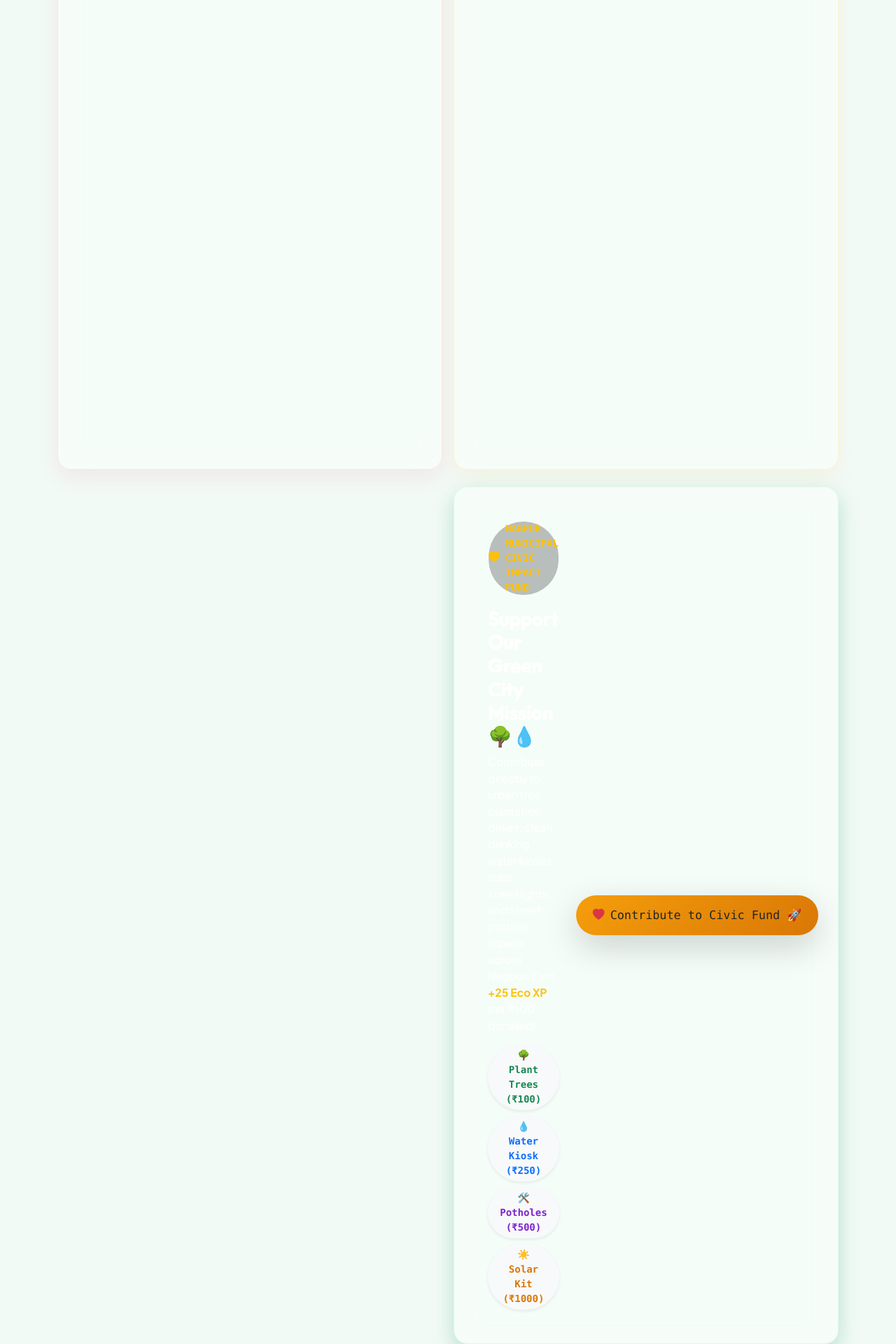
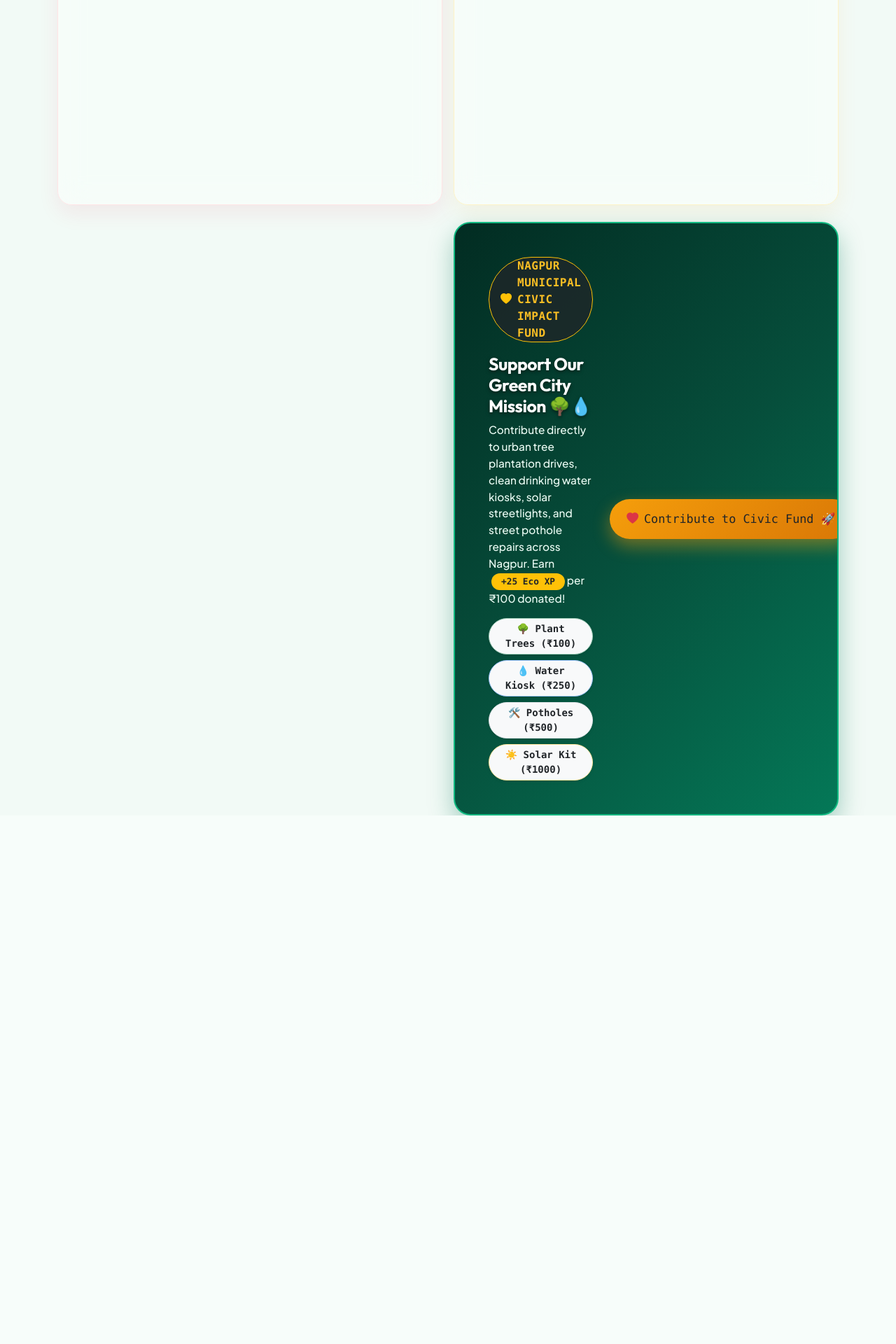
Before and after one commit to nawazkhan060/Team-Phantoms-ACET, a PHP site: page / in a window 1280 px wide. Shown: the part 2792-4712 px from the top of the page at 70% size. After the commit the page ends 3957 px from the top, so only its background shows below. Run offline with PHP 8.4, Linux system fonts and the light colour scheme; data comes from the database, SQL or seed files in the repository; data that the repository does not hold is empty.

Commit message:
Redesigned Civic Donation section with high contrast dark emerald theme and gold accents

```diff
--- a/index.php
+++ b/index.php
@@ -990,35 +990,39 @@ $wards = $conn->query("SELECT * FROM wards ORDER BY name ASC")->fetchAll();
     <!-- Civic Donation & Environmental Impact Fund Section -->
     <div class="row mt-4 mb-2">
       <div class="col-12">
-        <div class="card border-0 shadow-lg rounded-4 overflow-hidden text-white" style="background: linear-gradient(135deg, #059669 0%, #10b981 50%, #047857 100%); box-shadow: 0 12px 30px rgba(5, 150, 105, 0.25) !important;">
+        <div class="card border-0 shadow-lg rounded-4 overflow-hidden text-white" style="background: linear-gradient(135deg, #022c22 0%, #064e3b 50%, #047857 100%) !important; border: 2px solid #10b981 !important; border-radius: 24px !important; box-shadow: 0 15px 35px rgba(4, 120, 87, 0.35) !important;">
           <div class="card-body p-4 p-md-5 position-relative">
             <div class="d-flex flex-column flex-lg-row align-items-lg-center justify-content-between gap-4">
               <div>
-                <div class="d-inline-flex align-items-center gap-2 bg-black bg-opacity-25 border border-white border-opacity-20 px-3.5 py-1.5 rounded-pill mb-3 small font-monospace fw-bold text-warning">
+                <div class="d-inline-flex align-items-center gap-2 bg-dark bg-opacity-75 border border-warning px-3 py-1.5 rounded-pill mb-3 font-monospace fw-bold" style="color: #fbbf24 !important;">
                   <i class="bi bi-heart-fill text-warning fs-6"></i>
-                  <span>NAGPUR MUNICIPAL CIVIC IMPACT FUND</span>
+                  <span style="letter-spacing: 0.5px;">NAGPUR MUNICIPAL CIVIC IMPACT FUND</span>
                 </div>
-                <h3 class="fw-extrabold text-white mb-2" style="letter-spacing: -0.5px;">Support Our Green City Mission 🌳💧</h3>
-                <p class="text-white opacity-90 mb-3" style="max-width: 680px; font-size: 0.98rem;">Contribute directly to urban tree plantation drives, clean drinking water kiosks, solar streetlights, and street pothole repairs across Nagpur. Earn <strong class="text-warning">+25 Eco XP</strong> per ₹100 donated!</p>
+
+                <h3 class="fw-extrabold text-white mb-2.5" style="font-size: 1.55rem; letter-spacing: -0.5px; text-shadow: 0 2px 5px rgba(0,0,0,0.5);">Support Our Green City Mission 🌳💧</h3>
+
+                <p class="mb-3.5" style="color: #ecfdf5 !important; font-size: 0.96rem; max-width: 680px; line-height: 1.55; font-weight: 500;">
+                  Contribute directly to urban tree plantation drives, clean drinking water kiosks, solar streetlights, and street pothole repairs across Nagpur. Earn <span class="badge bg-warning text-dark font-monospace fw-extrabold px-2 py-1 ms-1">+25 Eco XP</span> per ₹100 donated!
+                </p>
 
                 <div class="d-flex flex-wrap gap-2">
-                  <a href="donation.php" class="btn btn-light btn-sm rounded-pill font-monospace fw-bold px-3 py-1.5 text-success shadow-sm">
+                  <a href="donation.php" class="btn btn-light btn-sm rounded-pill font-monospace fw-bold px-3 py-1.5 text-dark shadow-sm border border-success-subtle">
                     🌳 Plant Trees (₹100)
                   </a>
-                  <a href="donation.php" class="btn btn-light btn-sm rounded-pill font-monospace fw-bold px-3 py-1.5 text-primary shadow-sm">
+                  <a href="donation.php" class="btn btn-light btn-sm rounded-pill font-monospace fw-bold px-3 py-1.5 text-dark shadow-sm border border-primary-subtle">
                     💧 Water Kiosk (₹250)
                   </a>
-                  <a href="donation.php" class="btn btn-light btn-sm rounded-pill font-monospace fw-bold px-3 py-1.5 text-purple shadow-sm" style="color: #7e22ce !important;">
+                  <a href="donation.php" class="btn btn-light btn-sm rounded-pill font-monospace fw-bold px-3 py-1.5 text-dark shadow-sm border border-purple-subtle">
                     🛠️ Potholes (₹500)
                   </a>
-                  <a href="donation.php" class="btn btn-light btn-sm rounded-pill font-monospace fw-bold px-3 py-1.5 text-warning shadow-sm" style="color: #d97706 !important;">
+                  <a href="donation.php" class="btn btn-light btn-sm rounded-pill font-monospace fw-bold px-3 py-1.5 text-dark shadow-sm border border-warning-subtle">
                     ☀️ Solar Kit (₹1000)
                   </a>
                 </div>
               </div>
 
-              <div class="text-lg-end">
-                <a href="donation.php" class="btn btn-warning btn-lg rounded-pill font-monospace fw-extrabold px-4 py-3 shadow-lg text-dark text-nowrap" style="background: linear-gradient(135deg, #f59e0b 0%, #d97706 100%); border: none; font-size: 1.05rem;">
+              <div class="text-lg-end mt-2 mt-lg-0">
+                <a href="donation.php" class="btn btn-warning btn-lg rounded-pill font-monospace fw-extrabold px-4 py-3 shadow-lg text-dark text-nowrap w-100 w-lg-auto" style="background: linear-gradient(135deg, #f59e0b 0%, #d97706 100%) !important; border: none; font-size: 1.05rem; box-shadow: 0 10px 25px rgba(245, 158, 11, 0.45) !important;">
                   <i class="bi bi-heart-fill me-2 text-danger"></i>Contribute to Civic Fund 🚀
                 </a>
               </div>
```
